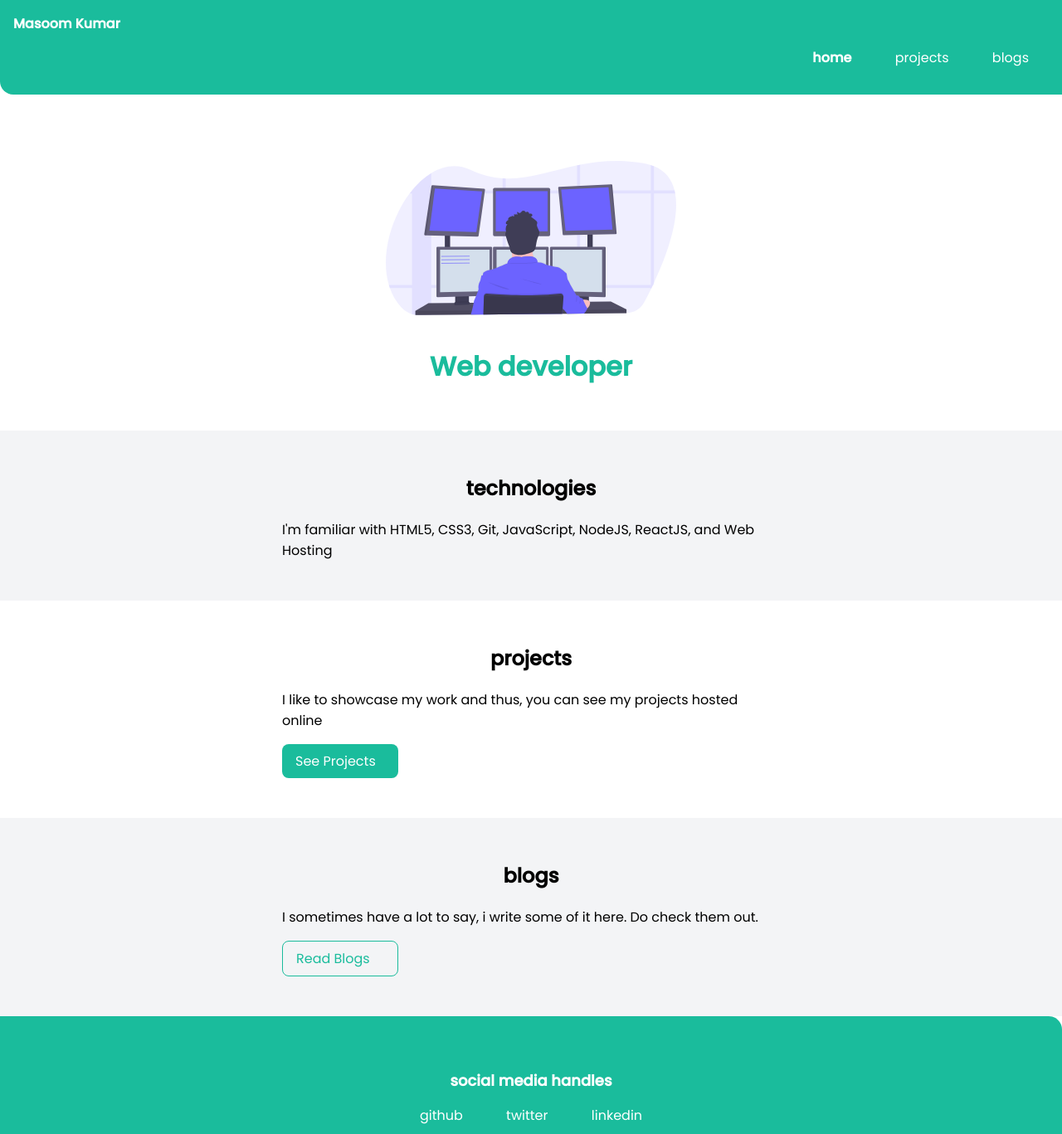
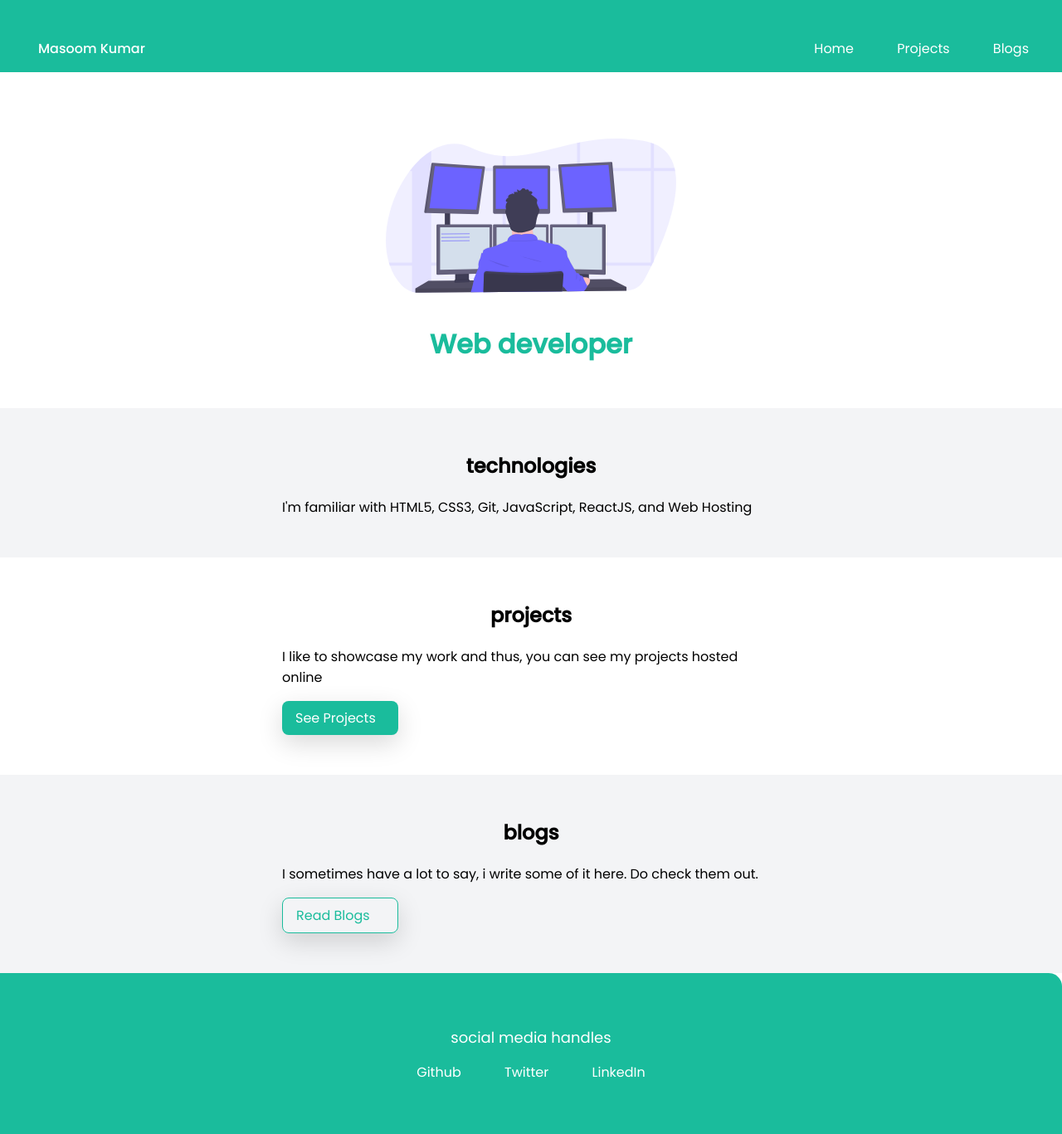
Before and after one commit to theshuntz/portfolio, a plain HTML site: page index.html in a window 1280 px wide. Shown: the top 1367 px of the page at 83% size. Drawn offline with nearby package versions, Linux system fonts and the light colour scheme.

Commit message:
updated css and used gsap

```diff
--- a/index.html
+++ b/index.html
@@ -10,16 +10,16 @@
 
 <body>
     <nav class="navigation container">
-        <div class="nav-brand"><a href="/">Masoom Kumar</a></div>
+        <div class="nav-brand gsap"><a href="/">Masoom Kumar</a></div>
         <ul class="list-non-bullet nav-pills">
-            <li class="list-item-inline">
-                <a class="link link-active" href="/">home</a>
+            <li class="list-item-inline gsap">
+                <a class="link link-active nav-button" href="/">Home</a>
             </li>
-            <li class="list-item-inline">
-                <a class="link" href="/projects.html">projects</a>
+            <li class="list-item-inline gsap">
+                <a class="link nav-button" href="/projects.html">Projects</a>
             </li>
-            <li class="list-item-inline">
-                <a class="link" href="/blogs.html">blogs</a>
+            <li class="list-item-inline gsap">
+                <a class="link nav-button" href="/blogs.html">Blogs</a>
             </li>
         </ul>
     </nav>
@@ -32,7 +32,7 @@
     <section class="section ow">
         <div class="container container-center">
             <h1>technologies</h1>
-            <p>I'm familiar with HTML5, CSS3, Git, JavaScript, NodeJS, ReactJS, and Web Hosting</p>
+            <p>I'm familiar with HTML5, CSS3, Git, JavaScript, ReactJS, and Web Hosting</p>
         </div>
     </section>
 
@@ -40,7 +40,7 @@
         <div class="container container-center">
             <h1>projects</h1>
             <p>I like to showcase my work and thus, you can see my projects hosted online</p>
-            <a class="link link-primary" href="/projects.html">See Projects</a>
+            <a class="link link-primary home-button" href="/projects.html">See Projects</a>
         </div>
     </section>
 
@@ -49,31 +49,47 @@
             <h1>blogs</h1>
             <p>I sometimes have a lot to say, i write some of it here. Do check them out.
             </p>
-            <a class="link link-secondary" href="/blogs.html">Read Blogs</a>
+            <a class="link link-secondary home-button" href="/blogs.html">Read Blogs</a>
         </div>
     </section>
 
     <footer class="footer">
         <div class="footer-header">social media handles</div>
         <ul class="social-links list-non-bullet">
-            <li class="list-item-inline">
+            <li class="list-item-inline footer-btn">
                 <a class="link" href="https://github.com/theshuntz">
-                    github
+                    Github
                 </a>
             </li>
-            <li class="list-item-inline">
+            <li class="list-item-inline footer-btn">
                 <a class="link" href="https://twitter.com/shuntzhere">
-                    twitter
+                    Twitter
                 </a>
             </li>
-            <li class="list-item-inline">
+            <li class="list-item-inline footer-btn">
                 <a class="link" href="https://www.linkedin.com/in/masoom-kumar/">
-                    linkedin
+                    LinkedIn
                 </a>
             </li>
 
         </ul>
     </footer>
+    <script src="https://cdnjs.cloudflare.com/ajax/libs/gsap/3.5.1/gsap.min.js"></script>
+    <script>gsap.fromTo(".gsap", {
+            opacity: 0,
+            duration: 0.2,
+            y: -50,
+            ease: "Expo.easeOut",
+        },
+            {
+                opacity: 1,
+                duration: 0.2,
+                y: 0,
+                ease: "Expo.easeIn",
+                stagger: {
+                    amount: 0.4
+                },
+            })</script>
 
 
 
--- a/style.css
+++ b/style.css
@@ -15,13 +15,10 @@ hr {
     margin: 2rem 0rem;
 }
 
-/** spaces **/
-
 .margin-md {
     margin: 2rem;
 }
 
-/** container **/
 .container {
     padding: 0rem 1rem;
 }
@@ -31,7 +28,6 @@ hr {
     margin: auto;
 }
 
-/** links **/
 .link {
     box-sizing: border-box;
     text-decoration: none;
@@ -56,9 +52,16 @@ hr {
     margin: 1rem 1rem 1rem 0rem;
 }
 
-/** look into BEM naming convention for CSS **/
 
-/** lists **/
+.home-button:hover{
+    transform: translateY(-4px) translateX(2px);
+    box-shadow: 0 10px 30px rgba(0, 0, 0,0.05);
+}
+
+.home-button{
+    transition: all .2s;
+    box-shadow: 0 10px 30px rgba(0,0,0,0.15);
+}
 
 .list-non-bullet {
     list-style: none;
@@ -75,21 +78,27 @@ hr {
 .navigation {
     background-color: var(--primary-color);
     color: white;
-    padding: 1rem;
-    border-bottom-left-radius: 1rem;
+    display: flex;
+    justify-content: space-between;
+    align-items: center;
+    padding-top: 30px;
+
 }
 
 .navigation .nav-brand {
-    font-weight: bold;
+    font-weight: 500;
+    padding:  0 30px;
+
 }
 
 .nav-brand a {
     text-decoration: none;
     color: inherit;
+
 }
 
 .navigation .nav-pills {
-    text-align: right;
+
 }
 
 .navigation .link {
@@ -97,8 +106,21 @@ hr {
 }
 
 .navigation .link-active {
-    font-weight: bold;
+
 }
+
+.nav-button:hover{
+    transform: translateX(3px);
+    box-shadow: 0 10px 30px rgba(0, 0, 0,0.15);
+    border-radius: 10px;
+}
+
+.nav-button{
+    transition: all .1s;
+    box-shadow: 0 10px 30px rgba(0, 0, 0,0.00);
+    text-transform: capitalize;
+}
+
 
 /** header **/
 
@@ -155,7 +177,6 @@ hr {
 }
 
 .footer .footer-header {
-    font-weight: bold;
     font-size: large;
 }
 
@@ -163,12 +184,26 @@ hr {
     padding-inline-start: 0px;
 }
 
-/** projects **/
+
+.footer-btn:hover{
+    transform: translateY(-5px);
+    background-color: white;
+}
+
+.footer-btn:hover a{
+    color: #1abc9c;
+    transition: all .2s;
+}
+
+.footer-btn{
+    transform: translateY(0px);
+    transition: all .2s;
+}
+
 .showcase-list {
     padding: 2rem;
 }
 
-/** blogs **/
 .showcase-blog {
     padding-bottom: 6rem;
 }
```
Also changed, not shown: blogs.html (+40 -16 lines), projects.html (+38 -22 lines).
